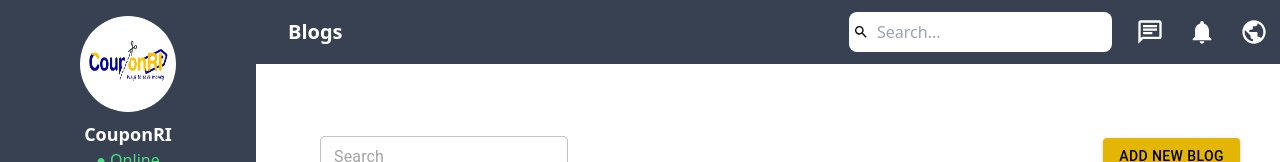
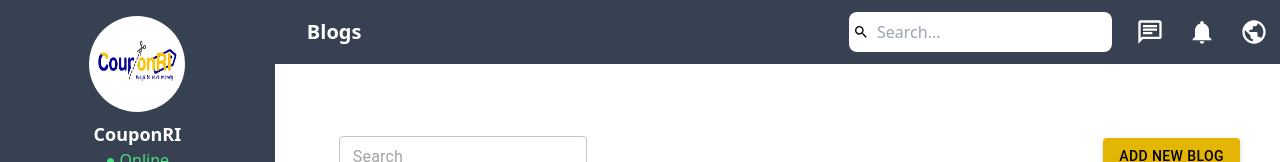
Before and after one commit to aliiftikhar1/couponRI_api, a Next.js app: page /admin/Blogs in a window 1280 px wide. Shown: the top 162 px of the page. Built offline with nearby package versions, Linux system fonts and the light colour scheme; no server answers; the database is empty.

Commit message:
3rd commit

```diff
--- a/src/app/admin/layout.jsx
+++ b/src/app/admin/layout.jsx
@@ -5,10 +5,12 @@ import { ToastContainer } from "react-toastify";
 
 const Layout = ({ children }) => {
   return (
-    <div className="flex min-h-screen bg-white">
+    <div className="flex w-full min-h-screen bg-white">
+      <div className="flex w-[350px]">
       <ToastContainer />
       <Sidebar />
-      <div className="flex flex-col flex-grow">
+      </div>
+      <div className="flex flex-col w-full flex-grow">
         <Navbar />
         <div className="flex-grow p-4">
           {children}
--- a/src/app/components/RelatedBlogs.js
+++ b/src/app/components/RelatedBlogs.js
@@ -184,7 +184,7 @@ const RelatedBlogs = ({ category, currentBlogId }) => {
                 className="w-16 h-16 object-cover rounded-lg mr-4"
               />
               <div>
-                <Link href={`/pages/oneoffer/${offer.id}`} className="block text-blue-500 hover:underline font-semibold">
+                <Link href={`/pages/onecompany/${offer.comp_id}`} className="block text-blue-500 hover:underline font-semibold">
                   {offer.offer_title}
                 </Link>
                 <p className="text-sm text-gray-700 mt-1">{offer.offer_description}</p>
--- a/src/app/dashboard/sidebar/sidebar.jsx
+++ b/src/app/dashboard/sidebar/sidebar.jsx
@@ -42,7 +42,7 @@ const Sidebar = ({ setActiveComponent }) => {
   };
 
   return (
-    <div className="bg-gray-700 text-white w-64 min-h-screen flex flex-col">
+    <div className="bg-gray-700 text-white w-full min-h-screen flex flex-col">
       <div className="p-4 text-center">
         <img src="/logo/logo.jpg"
           alt="Profile"
```
